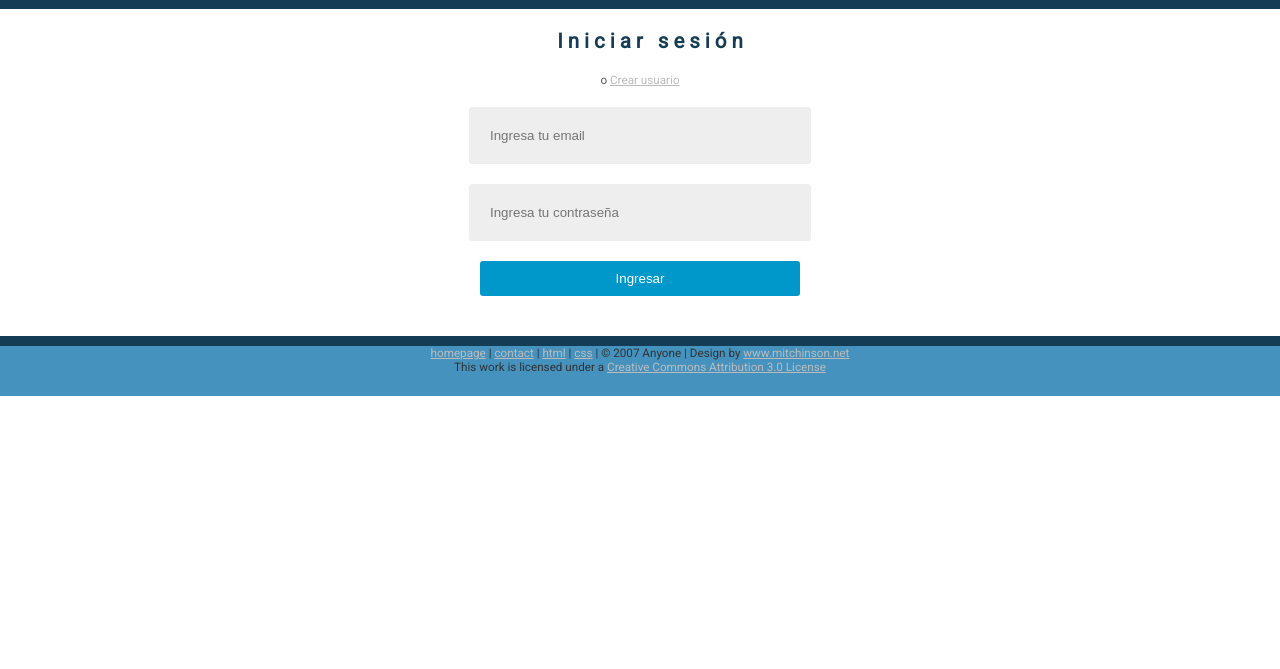
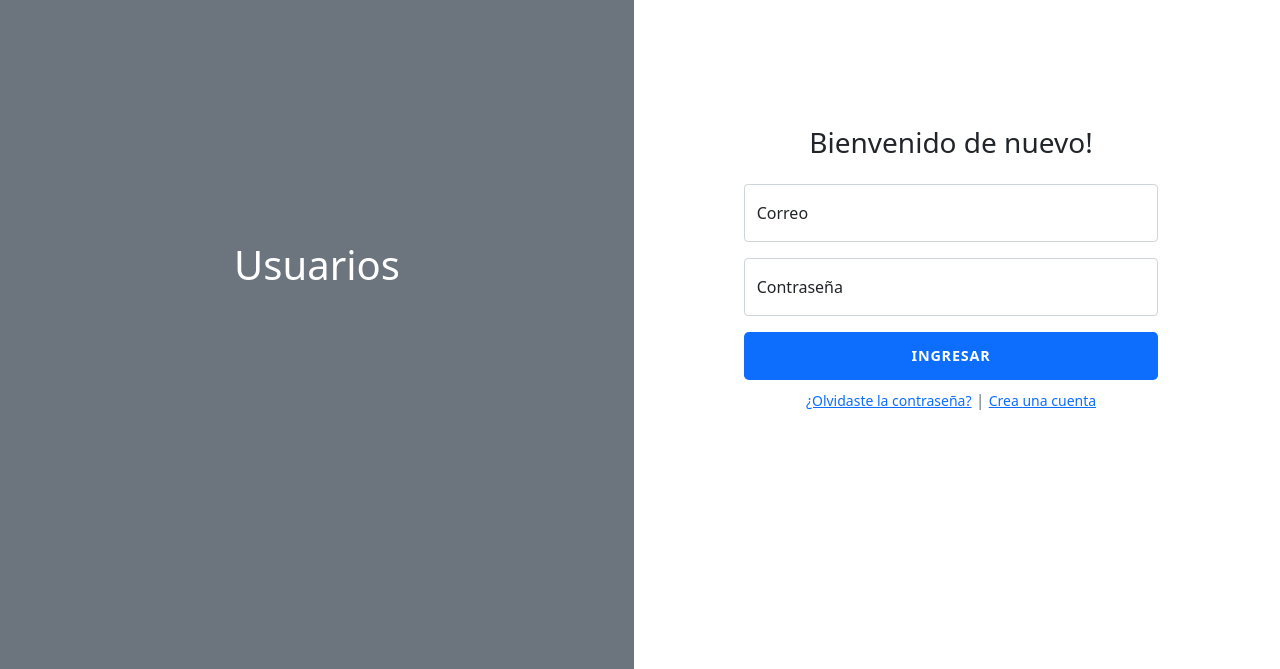
Before and after one commit to perezgarridogilb/Sistema-web-de-quejas-en-una-escuela--facultad-, a PHP site: page /sesion.php in a window 1280 px wide. Shown: the part 131-800 px from the top of the page. Run offline with PHP 8.4, Linux system fonts and the light colour scheme.

Commit message:
enhance visual structure

```diff
--- a/sesion.php
+++ b/sesion.php
@@ -1,3 +1,14 @@
+<!DOCTYPE html>
+<html lang="en">
+
+<head>
+  <meta charset="UTF-8">
+  <meta http-equiv="X-UA-Compatible" content="IE=edge">
+  <meta name="viewport" content="width=device-width, initial-scale=1.0">
+  <link href="https://cdn.jsdelivr.net/npm/bootstrap@5.0.2/dist/css/bootstrap.min.css" rel="stylesheet" integrity="sha384-EVSTQN3/azprG1Anm3QDgpJLIm9Nao0Yz1ztcQTwFspd3yD65VohhpuuCOmLASjC" crossorigin="anonymous">
+  <link href="assets/css/index.css" rel="stylesheet">
+</head>
+
 <?php
 include("conexion.php");
 session_start();
@@ -24,43 +35,48 @@ if (!empty($_POST)) {
 }
 
 ?>
-<!DOCTYPE html PUBLIC "-//W3C//DTD XHTML 1.0 Transitional//EN" "http://www.w3.org/TR/xhtml1/DTD/xhtml1-transitional.dtd">
-<html xmlns="http://www.w3.org/1999/xhtml">
 
-<head>
-  <title>*CHESSPIECE 2*</title>
-  <link href="style.css" rel="stylesheet" />
-  <meta http-equiv="Content-Type" />
-  <link href="https://fonts.googleapis.com/css?family=Roboto" rel="stylesheet">
-  <link rel="stylesheet" href="assets/css/style.css">
-</head>
+<body>
+  <div class="container-fluid ps-md-0">
+    <div class="row g-0">
+      <div class="d-none d-md-flex col-md-4 col-lg-6 bg-secondary justify-content-center align-items-center">
+        <p class='text-center text-white h1'>
+          Usuarios
+        </p>
+      </div>
+      <div class="col-md-8 col-lg-6">
+        <div class="login d-flex align-items-center py-5">
+          <div class="container">
+            <div class="row">
+              <div class="col-md-9 col-lg-8 mx-auto">
+                <h3 class="login-heading mb-4 text-center">Bienvenido de nuevo!</h3>
 
-<div id="menucontaine" align="right"><a href="sesion.php">Iniciar sesion</a></div>
-<div id="wrap">
-  <div id="masthead">
-  <h1 align="left">Sistema Web de quejas escolares</h1>
-    <div id="menucontainer">
-      <div id="menunav">
-        <ul>
-          <li><a href="index.php" class="current"><span>Home</span></a></li>
-          <li><a href="perfiles.php"><span>Perfiles</span></a></li>
-        </ul>
-        <div>
+                <!-- Sign In Form -->
+                <form action='sesion.php' method='POST'>
+                  <div class="form-floating mb-3">
+                    <input type="user" class="form-control" id="floatingInput" placeholder="name@example.com">
+                    <label for="floatingInput">Correo</label>
+                  </div>
+                  <div class="form-floating mb-3">
+                    <input type="pass" class="form-control" id="floatingPassword" placeholder="Password">
+                    <label for="floatingPassword">Contraseña</label>
+                  </div>
+
+                  <div class="d-grid">
+                    <button class="btn btn-lg bg-primary text-white btn-login text-uppercase fw-bold mb-2" type="submit">Ingresar</button>
+                    <div class="text-center">
+                      <a class="small" href="passwordRecover.html">¿Olvidaste la contraseña?</a> <span class='text-secondary'>|</span> <a class="small" href="crearUsuario.html">Crea una cuenta</a>
+
+                    </div>
+                  </div>
+                </form>
+              </div>
+            </div>
+          </div>
         </div>
       </div>
     </div>
-
-    <body>
-      <h1>Iniciar sesión</h1>
-      <span> o <a href="crearUsuario.php">Crear usuario</a></span>
-      <form action="sesion.php" method="POST">
-        <input name="user" type="text" placeholder="Ingresa tu email" required>
-        <input name="pass" type="password" placeholder="Ingresa tu contraseña" required>
-        <input type="submit" value="Ingresar">
-      </form>
-    </body>
-    <div id="footer"> <a href="#">homepage</a> | <a href="mailto:denise@mitchinson.net">contact</a> | <a href="http://validator.w3.org/check?uri=referer">html</a> | <a href="http://jigsaw.w3.org/css-validator">css</a> | &copy; 2007 Anyone | Design by <a href="http://www.mitchinson.net"> www.mitchinson.net</a><br />
-      This work is licensed under a <a rel="license" href="http://creativecommons.org/licenses/by/3.0/">Creative Commons Attribution 3.0 License</a> </div>
-    </body>
+  </div>
+</body>
 
 </html>
```
